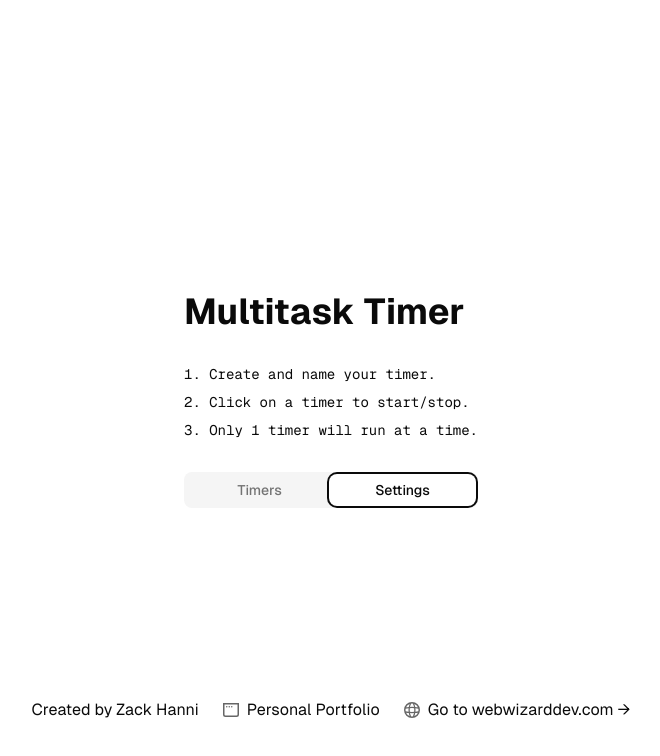
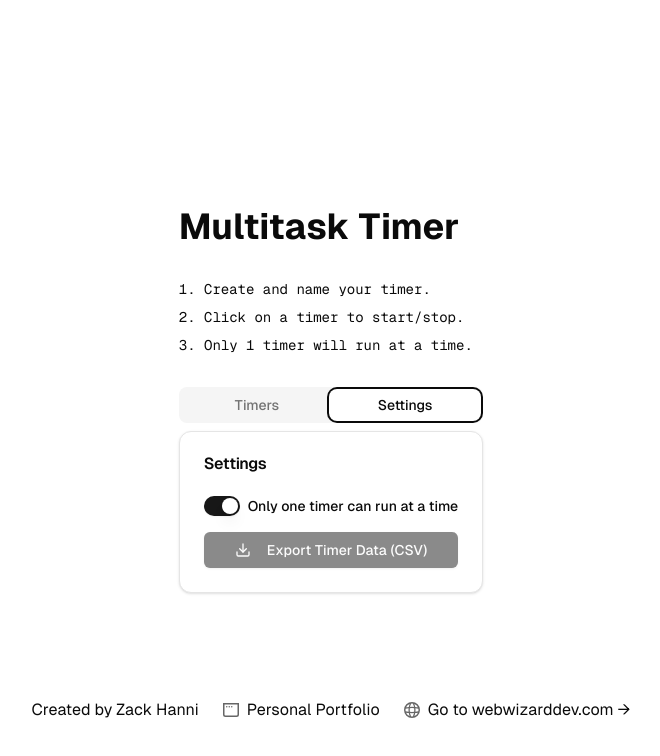
Before and after one commit to zackhanni/multitask-timer, a Next.js app: page / in a window 1280 px wide. Both pictures are taken after a click on the tab "Settings". Shown: the top 756 px of the page, without its empty margins (309-969 px from the left). Built offline with nearby package versions, Linux system fonts and the light colour scheme.

Commit message:
create settings screen to toggle multiple timers, and export data

```diff
--- a/components/Stopwatches.tsx
+++ b/components/Stopwatches.tsx
@@ -16,7 +16,7 @@ import {
   CardHeader,
   CardTitle,
 } from "./ui/card";
-import { Edit2, Pause, Play, RefreshCw, Trash2 } from "lucide-react";
+import { Download, Edit2, Pause, Play, RefreshCw, Trash2 } from "lucide-react";
 import {
   Dialog,
   DialogContent,
@@ -26,6 +26,8 @@ import {
   DialogTitle,
   DialogTrigger,
 } from "./ui/dialog";
+import { Switch } from "./ui/switch";
+import { Label } from "./ui/label";
 
 interface Timer {
   id: number;
@@ -39,7 +41,7 @@ export default function Stopwatches() {
   const [newTimerName, setNewTimerName] = useState("");
   const [timers, setTimers] = useState<Timer[]>([]);
   const [timerToDelete, setTimerToDelete] = useState<number | null>(null);
-  const [singleTimerMode, setSingleTimerMode] = useState(true);
+  const [singleTimerMode, setSingleTimerMode] = useState(true); // only 1 timer can run at a time
 
   useEffect(() => {
     const interval = setInterval(() => {
@@ -105,6 +107,28 @@ export default function Stopwatches() {
     if (timerToDelete !== null) {
       setTimers(timers.filter((timer) => timer.id !== timerToDelete));
       setTimerToDelete(null);
+    }
+  };
+
+  const exportCSV = () => {
+    const headers = ["Timer Name", "Time (seconds)", "Time (formatted)"];
+    const csvContent = [
+      headers.join(","),
+      ...timers.map(
+        (timer) => `"${timer.name}",${timer.time},"${formatTime(timer.time)}"`
+      ),
+    ].join("\n");
+
+    const blob = new Blob([csvContent], { type: "text/csv;charset=utf-8;" });
+    const link = document.createElement("a");
+    if (link.download !== undefined) {
+      const url = URL.createObjectURL(blob);
+      link.setAttribute("href", url);
+      link.setAttribute("download", "timer_data.csv");
+      link.style.visibility = "hidden";
+      document.body.appendChild(link);
+      link.click();
+      document.body.removeChild(link);
     }
   };
 
@@ -212,7 +236,34 @@ export default function Stopwatches() {
             ))}
           </div>
         </TabsContent>
-        <TabsContent value="Settings">Settings</TabsContent>
+        <TabsContent value="settings">
+          <Card>
+            <CardHeader>
+              <CardTitle>Settings</CardTitle>
+            </CardHeader>
+            <CardContent className="space-y-4">
+              <div className="flex items-center space-x-2">
+                <Switch
+                  id="single-timer-mode"
+                  checked={singleTimerMode}
+                  onCheckedChange={setSingleTimerMode}
+                />
+                <Label htmlFor="single-timer-mode">
+                  Only one timer can run at a time
+                </Label>
+              </div>
+              <div>
+                <Button
+                  onClick={exportCSV}
+                  className="w-full"
+                  disabled={timers.length === 0}
+                >
+                  <Download className="mr-2 h-4 w-4" /> Export Timer Data (CSV)
+                </Button>
+              </div>
+            </CardContent>
+          </Card>
+        </TabsContent>
       </Tabs>
     </section>
   );
```
